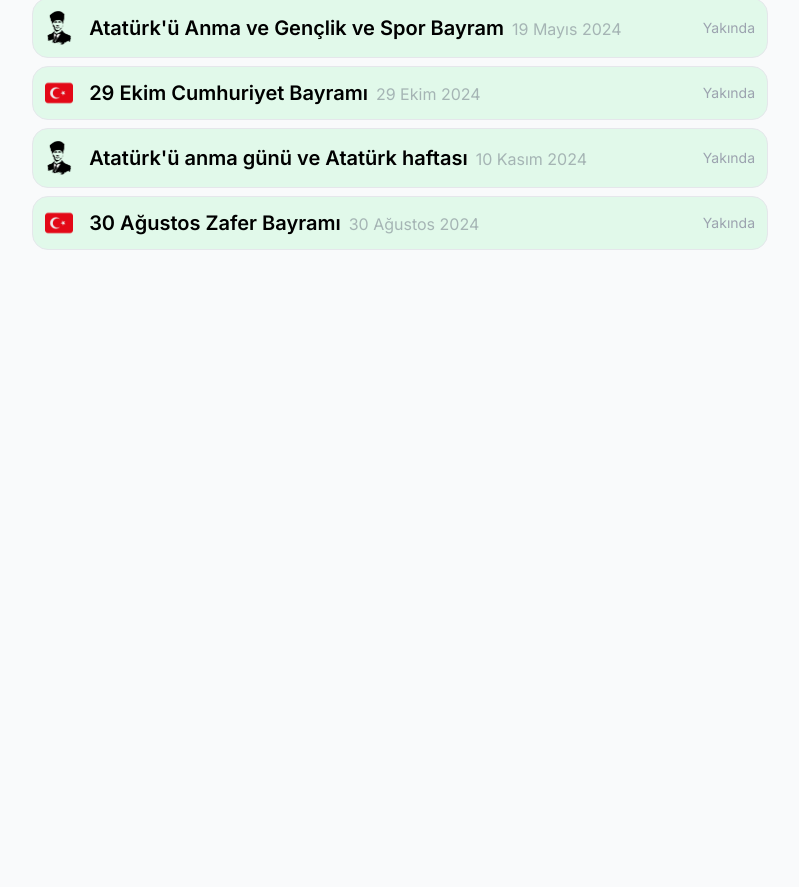
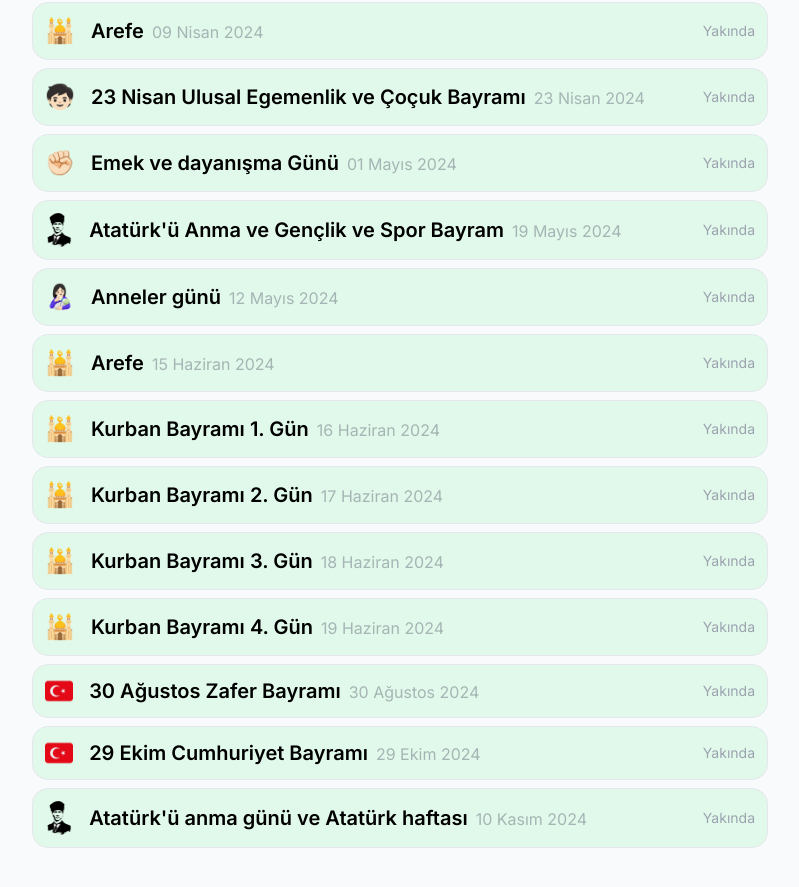
Before and after one commit to ademcertell/ozel-gun, a Next.js app: page / in a window 1280 px wide. Shown: the part 569-1456 px from the top of the page, without its empty margins (240-1039 px from the left). Before the commit the page ends 859 px from the top, so only its background shows below. Built offline with nearby package versions, Linux system fonts and the light colour scheme.

Commit message:
update: big update

```diff
--- a/app/globals.css
+++ b/app/globals.css
@@ -13,3 +13,26 @@
     @apply dark:bg-[#18181b] bg-gray-50 text-gray-900;
   }
 }
+
+.modal-overlay {
+  position: fixed;
+  top: 0;
+  left: 0;
+  width: 100%;
+  height: 100%;
+  background-color: rgba(0, 0, 0, 0.5);
+  display: flex;
+  align-items: center;
+  justify-content: center;
+  z-index: 1000;
+}
+
+.modal-content {
+  background-color: white;
+  border-radius: 8px;
+  padding: 20px;
+  max-width: 80%;
+  max-height: 80%;
+  overflow-y: auto;
+  box-shadow: 0 4px 10px rgba(0, 0, 0, 0.2);
+}
--- /dev/null
+++ b/components/GiftIdeasMenu.tsx
@@ -0,0 +1,31 @@
+import React from "react";
+import { motion } from "framer-motion";
+
+interface GiftIdeasMenuProps {
+  isOpen: boolean;
+  giftIdeas: string[];
+}
+
+const GiftIdeasMenu: React.FC<GiftIdeasMenuProps> = ({ isOpen, giftIdeas }) => {
+  return (
+    <motion.div
+      initial={{ y: -30, opacity: 0 }}
+      animate={{ y: isOpen ? 0 : -20, opacity: isOpen ? 1 : 0 }}
+      transition={{ duration: 0.3 }}
+      className="gift-ideas-menu"
+    >
+      <ul>
+        {giftIdeas.map((idea, index) => (
+          <li
+            className="px-12 text-sm text-gray-500 dark:text-gray-100/50"
+            key={index}
+          >
+            {idea}
+          </li>
+        ))}
+      </ul>
+    </motion.div>
+  );
+};
+
+export default GiftIdeasMenu;
--- a/components/NotificationItem.tsx
+++ b/components/NotificationItem.tsx
@@ -1,14 +1,17 @@
-import React from "react";
+import { useState } from "react";
 import { motion } from "framer-motion";
+import GiftIdeasMenu from "./GiftIdeasMenu";
 
 interface SpecialDay {
   emoji: string | React.ReactNode;
   name: string;
   date: string;
+  giftIdeas: string[];
 }
 
 interface NotificationItemProps {
   day: SpecialDay;
+  showGiftButton: boolean;
 }
 
 const months = [
@@ -26,7 +29,7 @@ const months = [
   "Aralık",
 ];
 
-const NotificationItem: React.FC<NotificationItemProps> = ({ day }) => {
+const NotificationItem: React.FC<NotificationItemProps> = ({ day, showGiftButton  }) => {
   const formatDate = (date: string) => {
     const dateObj = new Date(date);
     const dayOfMonth = String(dateObj.getDate()).padStart(2, "0");
@@ -34,6 +37,12 @@ const NotificationItem: React.FC<NotificationItemProps> = ({ day }) => {
     const year = dateObj.getFullYear();
 
     return `${dayOfMonth} ${months[monthIndex]} ${year}`;
+  };
+
+  const [isGiftIdeasOpen, setIsGiftIdeasOpen] = useState(false);
+
+  const toggleGiftIdeas = () => {
+    setIsGiftIdeasOpen(!isGiftIdeasOpen);
   };
 
   const handleClick = () => {
@@ -50,6 +59,7 @@ const NotificationItem: React.FC<NotificationItemProps> = ({ day }) => {
   };
 
   const today = new Date().toISOString().substr(0, 10);
+  const isSpecialDay = day.date === today;
   const isPastDay = day.date < today;
   const isFutureDay = day.date > today;
 
@@ -81,14 +91,24 @@ const NotificationItem: React.FC<NotificationItemProps> = ({ day }) => {
             <span className="text-sm dark:text-gray-100 text-gray-500 md:text-base opacity-50 ml-2">
               {formatDate(day.date)}
             </span>
+            <div>
+              {isSpecialDay && showGiftButton && (
+                <button
+                  className="mt-2 md:mt-0 text-xs dark:text-blue-300 text-blue-500 cursor-pointer"
+                  onClick={toggleGiftIdeas}
+                >
+                  Hediye Fikirleri
+                </button>
+              )}
+            </div>
           </div>
           {isPastDay && (
-            <span className="text-sm dark:text-gray-300 text-gray-500">
+            <span className="mt-2 md:mt-0 text-sm dark:text-gray-300 text-gray-500">
               Geçti
             </span>
           )}
           {isFutureDay && (
-            <span className="text-sm dark:text-gray-200 text-gray-400">
+            <span className="mt-2 md:mt-0 text-sm dark:text-gray-200 text-gray-400">
               Yakında
             </span>
           )}
@@ -102,6 +122,9 @@ const NotificationItem: React.FC<NotificationItemProps> = ({ day }) => {
           )}
         </div>
       </div>
+      {isGiftIdeasOpen && showGiftButton && (
+        <GiftIdeasMenu isOpen={isGiftIdeasOpen} giftIdeas={day.giftIdeas} />
+      )}
     </motion.li>
   );
 };
--- a/components/hero.tsx
+++ b/components/hero.tsx
@@ -7,11 +7,13 @@ import Image from "next/image";
 import NotificationItem from "./NotificationItem";
 import TodayDate from "./TodayDate";
 import NotificationSound from "./NotificationSound";
+import GiftIdeasMenu from "./GiftIdeasMenu";
 
 interface SpecialDay {
   emoji: string | React.ReactNode;
   name: string;
   date: string;
+  giftIdeas: string[];
 }
 
 const Hero: React.FC = () => {
@@ -19,58 +21,175 @@ const Hero: React.FC = () => {
     {
       emoji: "🎄",
       name: "Yılbaşı",
-      date: "2024-01-01",
+      date: "2023-08-24",
+      giftIdeas: [
+        "Şık bir kolye veya bilezik",
+        "Kablosuz kulaklık veya akıllı saati",
+        "Tarzına uygun bir atkı veya ceket",
+        "Oyun gece seti veya sıcak içecekler",
+        "Özel bir parfüm veya kokulu mumlar",
+      ],
     },
     {
       emoji: "❣️",
       name: "Sevgililer Günü",
       date: "2024-02-14",
+      giftIdeas: ["Hediye fikri 1", "Hediye fikri 2"],
     },
     {
-      emoji: <Image src="/tr-emoji.png" alt="İstiklâl Marşı" width={30} height={30} />,
-      name: "İstiklâl Marşı'nın Kabulü",
-      date: "2024-03-12",
+      emoji: (
+        <Image
+          src="/tr-emoji.png"
+          alt="İstiklâl Marşı"
+          width={30}
+          height={30}
+        />
+      ),
+      name: "Çanakkale Zaferi ve Şehitleri Anma Günü",
+      date: "2024-03-18",
+      giftIdeas: [],
     },
     {
-      emoji: <Image src="/tr-emoji.png" alt="İstiklâl Marşı" width={30} height={30} />,
-      name: "Çanakkale Zaferi ve Şehitleri Anma Günü",
-      date: "2024-03-18",
+      emoji: "🕌",
+      name: "Arefe",
+      date: "2024-04-09",
+      giftIdeas: [],
+    },
+    {
+      emoji: "🕌",
+      name: "Ramazan Bayramı 1. Gün",
+      date: "2024-04-10",
+      giftIdeas: [],
+    },
+    {
+      emoji: "🕌",
+      name: "Ramazan Bayramı 2. Gün",
+      date: "2024-04-11",
+      giftIdeas: [],
+    },
+    {
+      emoji: "🕌",
+      name: "Ramazan Bayramı 3. Gün",
+      date: "2024-04-12",
+      giftIdeas: [],
+    },
+    {
+      emoji: "🕌",
+      name: "Arefe",
+      date: "2024-04-09",
+      giftIdeas: [],
     },
     {
       emoji: "🧒🏻",
       name: "23 Nisan Ulusal Egemenlik ve Çoçuk Bayramı",
       date: "2024-04-23",
+      giftIdeas: [],
     },
     {
       emoji: "✊🏻",
       name: "Emek ve dayanışma Günü",
       date: "2024-05-1",
+      giftIdeas: [],
+    },
+    {
+      emoji: (
+        <Image
+          src="/ataturk-emoji.png"
+          alt="İstiklâl Marşı"
+          width={30}
+          height={30}
+        />
+      ),
+      name: "Atatürk'ü Anma ve Gençlik ve Spor Bayram",
+      date: "2024-05-19",
+      giftIdeas: [],
     },
     {
       emoji: "👩🏻‍🍼",
       name: "Anneler günü",
       date: "2024-05-12",
+      giftIdeas: ["Hediye fikri 1", "Hediye fikri 2"],
     },
     {
-      emoji: <Image src="/ataturk-emoji.png" alt="İstiklâl Marşı" width={30} height={30} />,
-      name: "Atatürk'ü Anma ve Gençlik ve Spor Bayram",
-      date: "2024-05-19",
+      emoji: "🕌",
+      name: "Arefe",
+      date: "2024-06-15",
+      giftIdeas: [],
     },
     {
-      emoji: <Image src="/tr-emoji.png" alt="İstiklâl Marşı" width={30} height={30} />,
+      emoji: "🕌",
+      name: "Kurban Bayramı 1. Gün",
+      date: "2024-06-16",
+      giftIdeas: [],
+    },
+    {
+      emoji: "🕌",
+      name: "Kurban Bayramı 2. Gün",
+      date: "2024-06-17",
+      giftIdeas: [],
+    },
+    {
+      emoji: "🕌",
+      name: "Kurban Bayramı 3. Gün",
+      date: "2024-06-18",
+      giftIdeas: [],
+    },
+    {
+      emoji: "🕌",
+      name: "Kurban Bayramı 4. Gün",
+      date: "2024-06-19",
+      giftIdeas: [],
+    },
+    {
+      emoji: (
+        <Image
+          src="/tr-emoji.png"
+          alt="İstiklâl Marşı"
+          width={30}
+          height={30}
+        />
+      ),
+      name: "30 Ağustos Zafer Bayramı",
+      date: "2024-08-30",
+      giftIdeas: ["Hediye fikri 1", "Hediye fikri 2"],
+    },
+    {
+      emoji: (
+        <Image
+          src="/tr-emoji.png"
+          alt="İstiklâl Marşı"
+          width={30}
+          height={30}
+        />
+      ),
       name: "29 Ekim Cumhuriyet Bayramı",
       date: "2024-10-29",
+      giftIdeas: [],
     },
     {
-      emoji: <Image src="/ataturk-emoji.png" alt="İstiklâl Marşı" width={30} height={30} />,
+      emoji: (
+        <Image
+          src="/ataturk-emoji.png"
+          alt="İstiklâl Marşı"
+          width={30}
+          height={30}
+        />
+      ),
       name: "Atatürk'ü anma günü ve Atatürk haftası",
       date: "2024-11-10",
+      giftIdeas: [],
     },
-    {
-      emoji: <Image src="/tr-emoji.png" alt="İstiklâl Marşı" width={30} height={30} />,
-      name: "30 Ağustos Zafer Bayramı",
-      date: "2024-08-30",
-    },
+  ];
+
+  const excludedGiftDays = [
+    "İstiklâl Marşı'nın Kabulü",
+    "Çanakkale Zaferi ve Şehitleri Anma Günü",
+    "23 Nisan Ulusal Egemenlik ve Çoçuk Bayramı",
+    "Emek ve dayanışma Günü",
+    "Atatürk'ü Anma ve Gençlik ve Spor Bayram",
+    "29 Ekim Cumhuriyet Bayramı",
+    "Atatürk'ü anma günü ve Atatürk haftası",
+    "30 Ağustos Zafer Bayramı",
   ];
 
   const [isModalOpen, setIsModalOpen] = useState(false);
@@ -139,7 +258,11 @@ const Hero: React.FC = () => {
       <div>
         <ul>
           {specialDays.map((day, index) => (
-            <NotificationItem key={index} day={day} />
+            <NotificationItem
+              key={index}
+              day={day}
+              showGiftButton={!excludedGiftDays.includes(day.name)}
+            />
           ))}
         </ul>
       </div>
```
